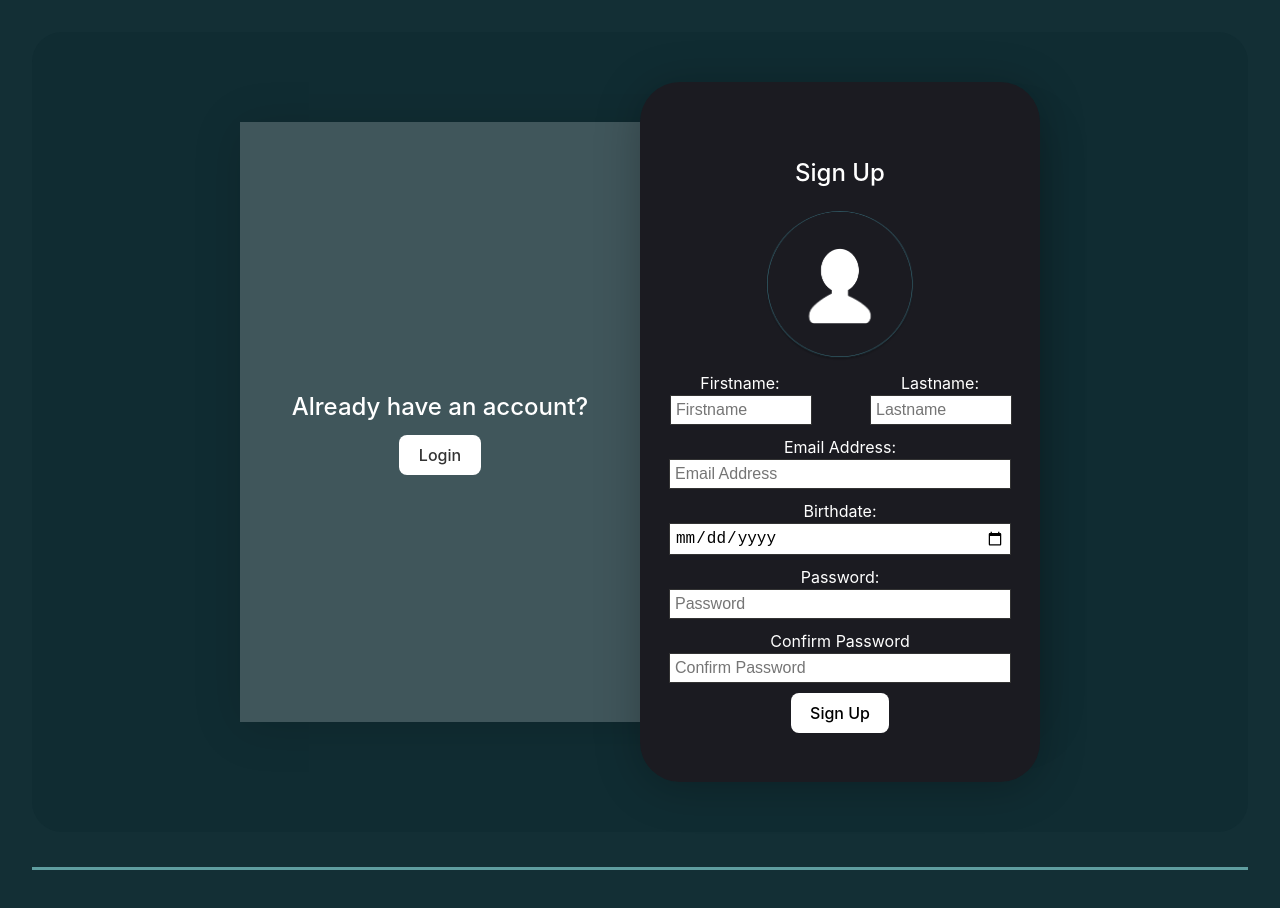
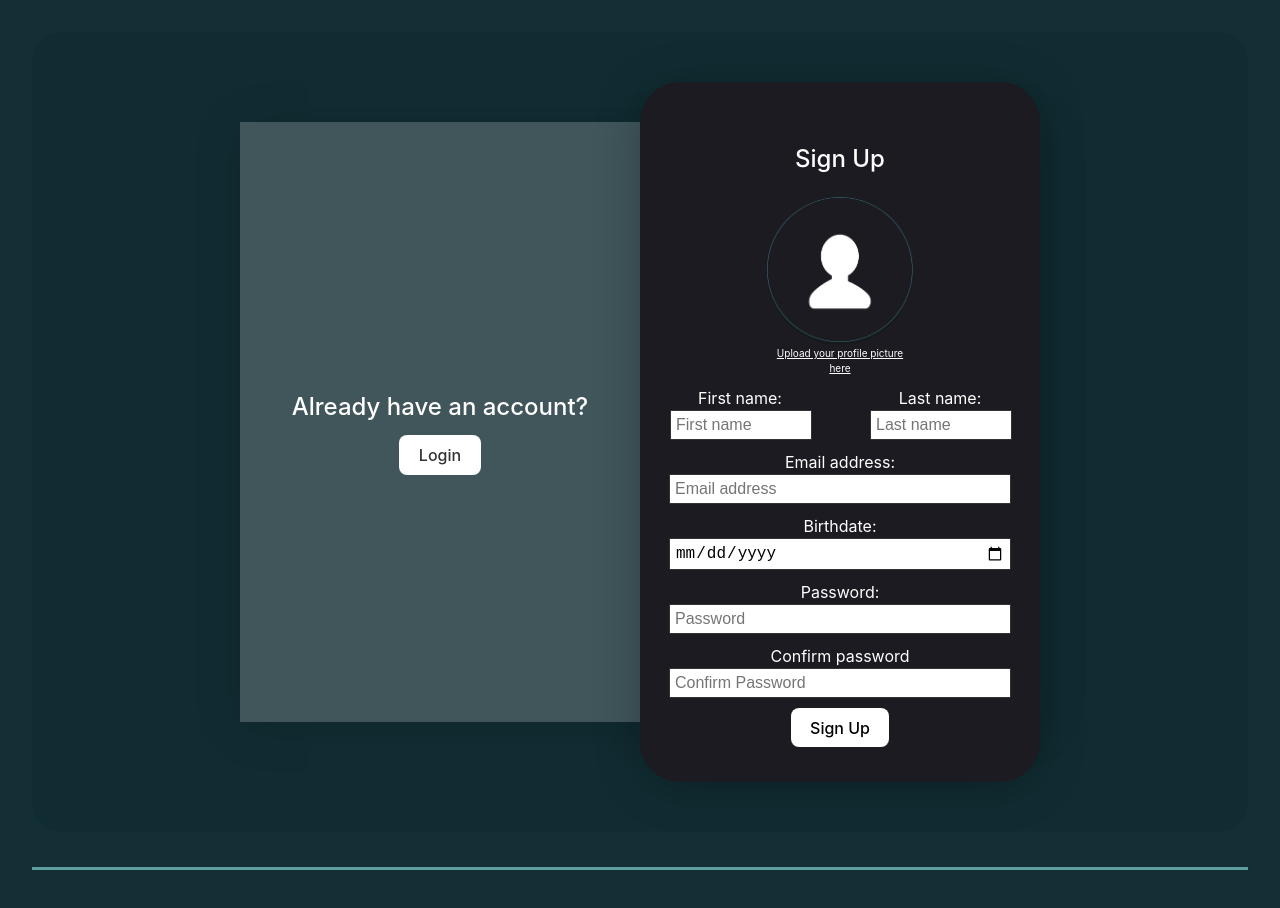
Before and after one commit to JarnoDijkmans/cr8ive-frontend, a React (Vite) app in the folder cr8ive-frontend/cr8ive-react/: page / in a window 1280 px wide. Both pictures are taken after a click on the button "Sign up here". Shown: the top 908 px of the page. Built offline with nearby package versions, Linux system fonts and the light colour scheme.

Commit message:
Small updates

```diff
--- a/cr8ive-frontend/cr8ive-react/src/components/LoginForm.jsx
+++ b/cr8ive-frontend/cr8ive-react/src/components/LoginForm.jsx
@@ -33,7 +33,7 @@ const LoginForm = () => {
       <form id='form-login' onSubmit={handleLogin}>
         <h3>Login</h3>
         <div>
-          <label>Email Address:</label>
+          <label>Email address:</label>
           <input
             id='email-address-login'
             type="email"
--- a/cr8ive-frontend/cr8ive-react/src/components/Post.jsx
+++ b/cr8ive-frontend/cr8ive-react/src/components/Post.jsx
@@ -47,7 +47,7 @@ const Post = forwardRef(({ post }, ref) => {
           setLikes(response.likeCount);
         });
       } else {
-        likeService.updateLikes(post.id, post.userId, newLiked).then((response) => {
+        likeService.updateLikes(post.id, newLiked).then((response) => {
           setLikes(response.likeCount);
         });
       }
@@ -62,7 +62,7 @@ const Post = forwardRef(({ post }, ref) => {
   return (
         <div className='post-container' ref={ref}>
            <div className='media-section'>
-              <div id={`post-${post.id}`} onClick={() => handlePostView(post.id)}>
+              <div id={`post-${post.id}`}>
                 <Carousel showThumbs={post.content.length > 1} className="carousel-container">
                   {post.content.map((content, index) => {
                     const isImage = content.type.startsWith('image/');
--- a/cr8ive-frontend/cr8ive-react/src/components/PostList.jsx
+++ b/cr8ive-frontend/cr8ive-react/src/components/PostList.jsx
@@ -15,7 +15,7 @@ const PostList = ({ userId }) => {
   const navItems = storedUser === userId
     ? [
         { id: 'All', label: 'All' },
-        { id: 'CreateNewPost', label: 'Create-new-Post' },
+        { id: 'CreateNewPost', label: 'Create new post' },
       ]
     : [{ id: 'All', label: 'All' }];
 
--- a/cr8ive-frontend/cr8ive-react/src/components/RegisterForm.jsx
+++ b/cr8ive-frontend/cr8ive-react/src/components/RegisterForm.jsx
@@ -83,6 +83,7 @@ const RegisterForm = () => {
             alt="Profile"
             className="rounded-image"
           />
+          <label className='file-label'>Upload your profile picture here</label>
          <input
           id="file-input"
           type="file"
@@ -95,10 +96,10 @@ const RegisterForm = () => {
         </div>
         <div className="name-inputs">
           <div className="input-field">
-            <label>Firstname:</label>
+            <label>First name:</label>
             <input
               type="text"
-              placeholder='Firstname'
+              placeholder='First name'
               className='firstname'
               id='firstname-input'
               value={newUser.firstName}
@@ -107,10 +108,10 @@ const RegisterForm = () => {
             />
           </div>
           <div className="input-field">
-            <label>Lastname:</label>
+            <label>Last name:</label>
             <input
               type="text"
-              placeholder='Lastname'
+              placeholder='Last name'
               className='lastname'
               id='lastname-input'
               value={newUser.lastName}
@@ -120,10 +121,10 @@ const RegisterForm = () => {
           </div>
         </div>
         <div>
-          <label>Email Address:</label>
+          <label>Email address:</label>
           <input
             type="email"
-            placeholder='Email Address'
+            placeholder='Email address'
             id='email-input'
             value={newUser.emailAddress}
             onChange={(e) => handleInputChange('emailAddress', e.target.value)}
@@ -153,7 +154,7 @@ const RegisterForm = () => {
           />
         </div>
         <div>
-            <label>Confirm Password</label>
+            <label>Confirm password</label>
             <input
                 type='password'
                 placeholder='Confirm Password'
--- a/cr8ive-frontend/cr8ive-react/src/components/SearchInput.css
+++ b/cr8ive-frontend/cr8ive-react/src/components/SearchInput.css
@@ -1,3 +1,5 @@
+
+
 .search-container {
     width: 30vw;
     position: relative;
@@ -9,7 +11,8 @@
     font-weight: 600;
     font-size: 17px;
     padding: 12.3px 4%;
-    background-image: url(https://icons.veryicon.com/png/o/commerce-shopping/small-icons-with-highlights/search-260.png);
+    background-image: url('../images/search-icon.png');
+    background-size: 20px !important;
     box-sizing: border-box;
     background-position: 95%;
     background-size: contain;
@@ -50,7 +53,7 @@
     width: 100%;
     font-weight: 600;
     padding: 12.3px 4%;
-    background-image: url(https://icons.veryicon.com/png/o/commerce-shopping/small-icons-with-highlights/search-260.png);
+    background-image: url('../images/search-icon.png');
     background-position: 33%;
     background-repeat: no-repeat;
     background-color: #132F35;
@@ -65,7 +68,7 @@
     width: 100%;
     font-weight: 600;
     padding: 12.3px 4%;
-    background-image: url(https://icons.veryicon.com/png/o/commerce-shopping/small-icons-with-highlights/search-260.png);
+    background-image: url('../images/search-icon.png');
     background-position: 33%;
     background-repeat: no-repeat;
     background-color: #132F35;
--- a/cr8ive-frontend/cr8ive-react/src/pages/CreatePostPage.jsx
+++ b/cr8ive-frontend/cr8ive-react/src/pages/CreatePostPage.jsx
@@ -54,7 +54,7 @@ const CreatePostPage = ({ userId }) => {
 
     return (
         <div className="form">
-          <h2>Create a New Post</h2>
+          <h2>Create a new post</h2>
           <form onSubmit={handleSubmit}>
             <ContentInput
               name="content"
--- a/cr8ive-frontend/cr8ive-react/src/pages/HomePage.jsx
+++ b/cr8ive-frontend/cr8ive-react/src/pages/HomePage.jsx
@@ -58,19 +58,27 @@ const HomePage = () => {
     <div className='container-homepage'>
       <Headroom style={{ marginTop: headroomMargin }}>
         <div className="container-sections">
-          <div id='trending-section-homepage' className="trending-section" onClick={handleTrendingClick}>
-            <h2>Trending</h2>
+          <div
+            id='trending-section-homepage'
+            className={`trending-section ${currentSection === 'trending' ? 'selected' : ''}`}
+            onClick={handleTrendingClick}
+          >
+            <h2 style={{ fontSize: currentSection === 'trending' ? '22px' : '14px' }}>Trending</h2>
             <TrendingIcon />
           </div>
-          <div id='preference-section-homepage' className="preferences-section" onClick={handlePreferencesClick}>
-            <h2>For You</h2>
+          <div
+            id='preference-section-homepage'
+            className={`preferences-section ${currentSection === 'preferences' ? 'selected' : ''}`}
+            onClick={handlePreferencesClick}
+          >
+            <h2 style={{ fontSize: currentSection === 'preferences' ? '22px' : '14px' }}>For You</h2>
           </div>
         </div>
       </Headroom>
       <PostsSection
         fetchMethod={(page) => fetchMethod(page)}
         currentSection={currentSection}
-        currentPage= {currentPage}
+        currentPage={currentPage}
         setCurrentPage={setCurrentPage}
       />
     </div>
--- a/cr8ive-frontend/cr8ive-react/src/pages/SearchPage.jsx
+++ b/cr8ive-frontend/cr8ive-react/src/pages/SearchPage.jsx
@@ -37,12 +37,12 @@ function SearchPage() {
     },
     {
       id: 6,
-      name: 'sculpting',
+      name: 'Sculpting',
       image: '../src/images/Sculpting.jpeg',
     },
     {
       id: 7,
-      name: '3d modeling',
+      name: '3D Modeling',
       image: '../src/images/3D-Modeling.jpg'
     }
 
--- a/cr8ive-frontend/cr8ive-react/src/pages/css/HomePage.css
+++ b/cr8ive-frontend/cr8ive-react/src/pages/css/HomePage.css
@@ -6,10 +6,12 @@
   .trending-section h2 {
     margin-right: 10px;
     text-decoration: underline;
+    cursor: pointer;
   }
 
   .preferences-section h2 {
     text-decoration: underline;
+    cursor: pointer;
   }
 
   .container-sections {
--- a/cr8ive-frontend/cr8ive-react/src/pages/css/LoginPage.css
+++ b/cr8ive-frontend/cr8ive-react/src/pages/css/LoginPage.css
@@ -178,15 +178,20 @@ button[type="submit"]{
 
 .profile-selector {
     width: 150px;
-    height: 150px;
     overflow: hidden;
     border: none;
     display: flex;
+    flex-direction: column;
     justify-content: center;
     align-items: center;
     margin-left: auto;
     margin-right: auto;
     margin-bottom: 10px;
+  }
+
+  label.file-label{
+    font-size: 10px;
+    text-decoration:underline;
   }
 
   .rounded-image {
--- a/cr8ive-frontend/cr8ive-react/src/pages/css/SearchPage.css
+++ b/cr8ive-frontend/cr8ive-react/src/pages/css/SearchPage.css
@@ -8,6 +8,8 @@
   margin-bottom: 20px;
   flex: 0 1 calc(30% - 20px);
   margin: 20px;
+  display: flex;
+  flex-direction: column;
 }
 
 .card img {
@@ -24,6 +26,7 @@
   font-size: 1em;
   margin-bottom: 0;
   text-align: center;
+  color: lightblue;
 }
 
 .row {
```
Also changed, not shown: cr8ive-frontend/cr8ive-react/src/images/search-icon.png (added).
